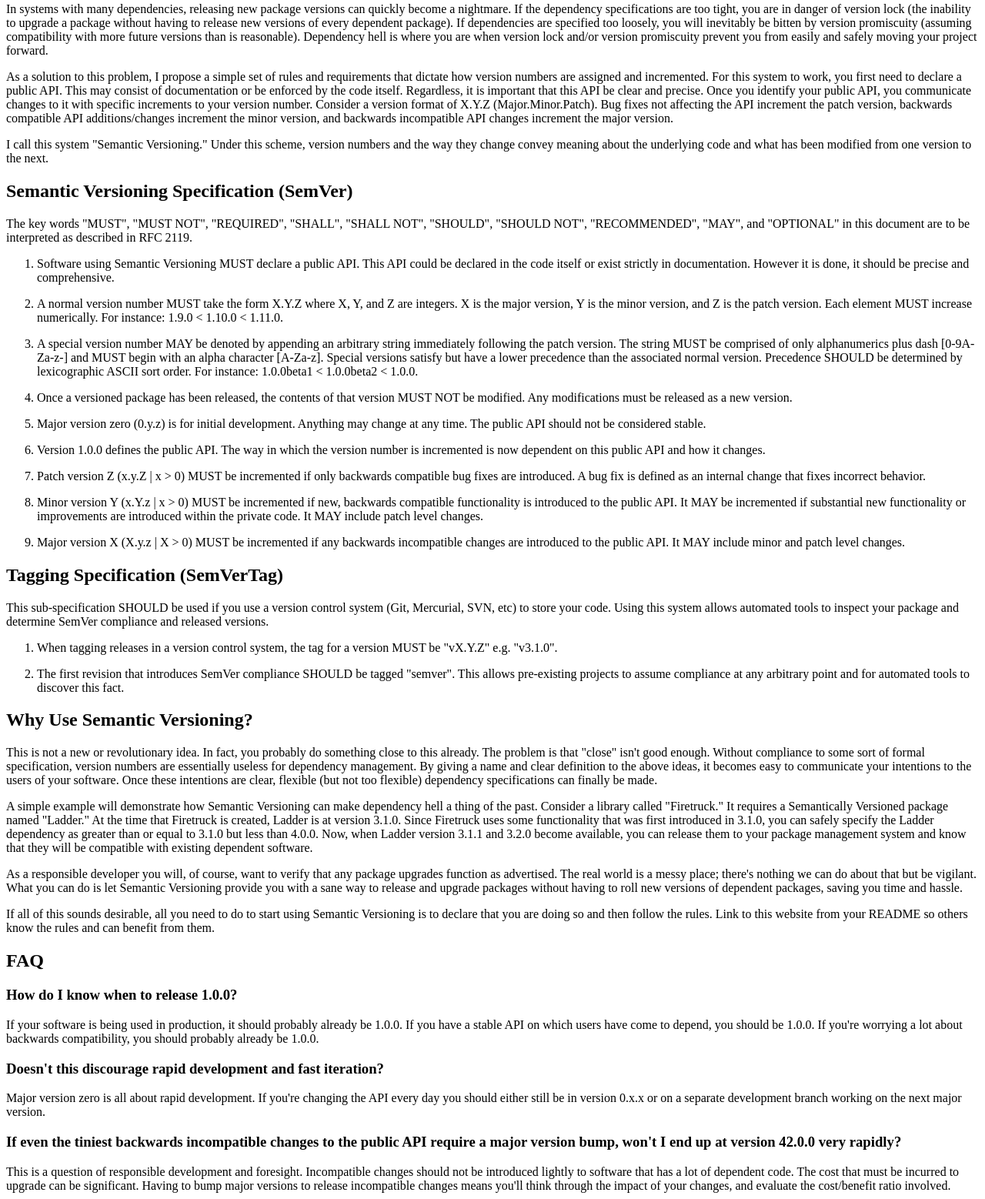
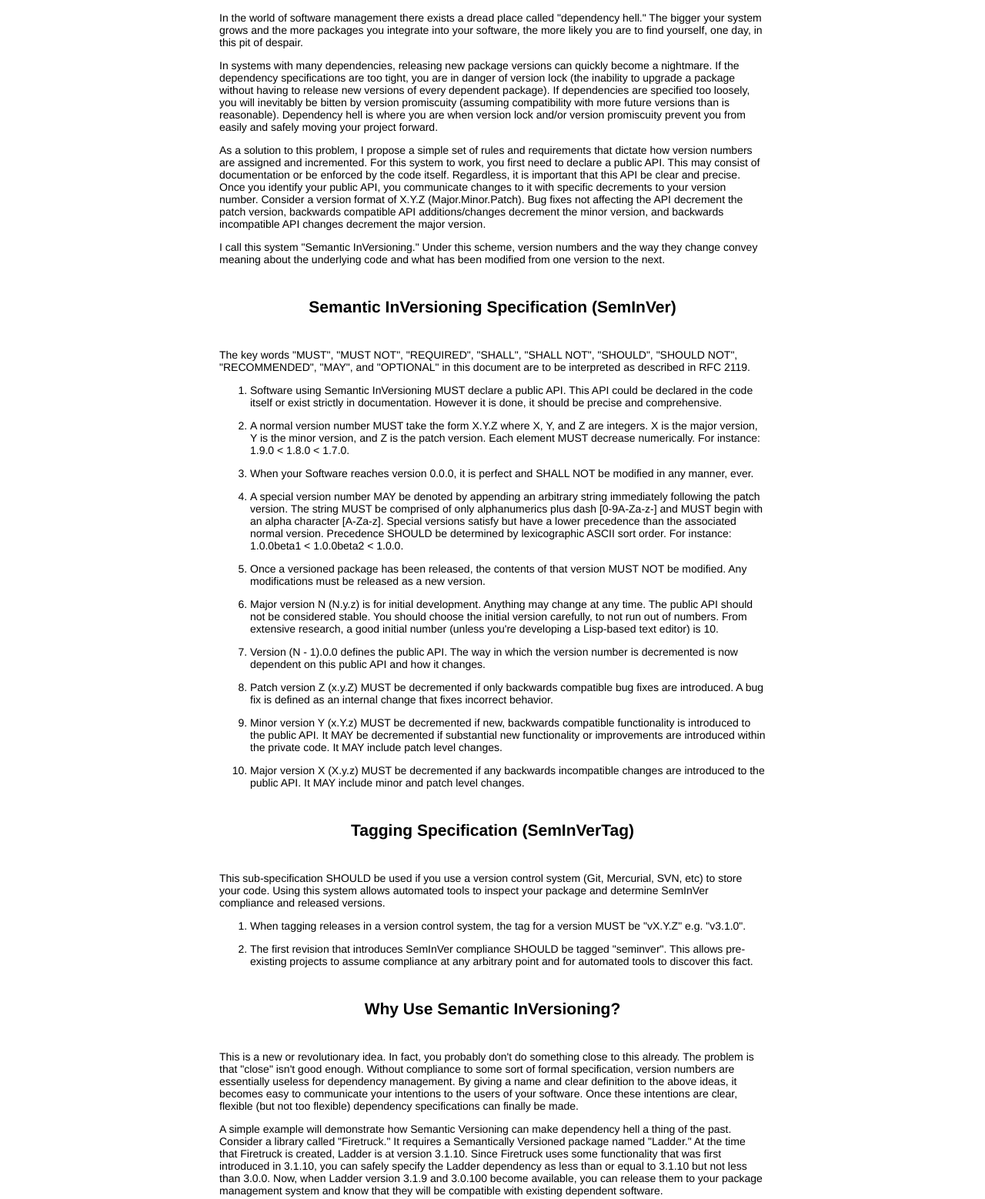
Before and after one commit to rue/seminver.org, a plain HTML site: page index.html in a window 1280 px wide. Shown: the part 129-1687 px from the top of the page at 77% size. Drawn offline with Linux system fonts and the light colour scheme.

Commit message:
Initial corrected version.

```diff
--- /dev/null
+++ b/assets/main.css
@@ -0,0 +1,10 @@
+body {
+  width:  710px;
+  margin: 0 auto;
+  font:   14px Helvetica;
+}
+
+h1, h2 {
+  text-align: center;
+  margin:     2em;
+}
--- a/index.html
+++ b/index.html
@@ -2,12 +2,19 @@
 <html>
   <head>
     <meta charset="utf-8">
-  <title>Semantic Versioning</title>
-  <meta name="author" content="Tom Preston-Werner">
-  <link rel="stylesheet" href="/css/main.css">
+
+    <title>Semantic InVersioning</title>
+
+    <link rel="author" href="Eero Saynatkari">
+    <link rel="related" href="http://semver.org">
+    <link rel="thanks-and-apologies-to" href="http://semver.org">
+
+    <link rel="stylesheet" href="assets/main.css">
   </head>
+
   <body>
-  <h1>Semantic Versioning</h1>
+
+    <h1>Semantic InVersioning</h1>
 
     <p>In the world of software management there exists a dread place called
     "dependency hell." The bigger your system grows and the more packages you
@@ -28,30 +35,33 @@ requirements that dictate how version numbers are assigned and incremented.
     For this system to work, you first need to declare a public API. This may
     consist of documentation or be enforced by the code itself. Regardless, it is
     important that this API be clear and precise. Once you identify your public
-API, you communicate changes to it with specific increments to your version
+    API, you communicate changes to it with specific decrements to your version
     number. Consider a version format of X.Y.Z (Major.Minor.Patch). Bug fixes not
-affecting the API increment the patch version, backwards compatible API
-additions/changes increment the minor version, and backwards incompatible API
-changes increment the major version.</p>
+    affecting the API decrement the patch version, backwards compatible API
+    additions/changes decrement the minor version, and backwards incompatible API
+    changes decrement the major version.</p>
 
-<p>I call this system "Semantic Versioning." Under this scheme, version numbers
+    <p>I call this system "Semantic InVersioning." Under this scheme, version numbers
     and the way they change convey meaning about the underlying code and what has
     been modified from one version to the next.</p>
 
-<h2>Semantic Versioning Specification (SemVer)</h2>
+
+    <h2>Semantic InVersioning Specification (SemInVer)</h2>
 
     <p>The key words "MUST", "MUST NOT", "REQUIRED", "SHALL", "SHALL NOT", "SHOULD",
     "SHOULD NOT", "RECOMMENDED", "MAY", and "OPTIONAL" in this document are to be
     interpreted as described in RFC 2119.</p>
 
     <ol>
-<li><p>Software using Semantic Versioning MUST declare a public API. This API
+    <li><p>Software using Semantic InVersioning MUST declare a public API. This API
     could be declared in the code itself or exist strictly in documentation.
     However it is done, it should be precise and comprehensive.</p></li>
     <li><p>A normal version number MUST take the form X.Y.Z where X, Y, and Z are
     integers. X is the major version, Y is the minor version, and Z is the patch
-version. Each element MUST increase numerically. For instance: 1.9.0 &lt; 1.10.0
-&lt; 1.11.0.</p></li>
+    version. Each element MUST decrease numerically. For instance: 1.9.0 &lt; 1.8.0
+    &lt; 1.7.0.</p></li>
+    <li><p>When your Software reaches version 0.0.0, it is perfect and SHALL NOT
+    be modified in any manner, ever.</p></li>
     <li><p>A special version number MAY be denoted by appending an arbitrary string
     immediately following the patch version. The string MUST be comprised of only
     alphanumerics plus dash [0-9A-Za-z-] and MUST begin with an alpha character
@@ -60,42 +70,45 @@ associated normal version. Precedence SHOULD be determined by lexicographic
     ASCII sort order. For instance: 1.0.0beta1 &lt; 1.0.0beta2 &lt; 1.0.0.</p></li>
     <li><p>Once a versioned package has been released, the contents of that version
     MUST NOT be modified. Any modifications must be released as a new version.</p></li>
-<li><p>Major version zero (0.y.z) is for initial development. Anything may change
-at any time. The public API should not be considered stable.</p></li>
-<li><p>Version 1.0.0 defines the public API. The way in which the version number
-is incremented is now dependent on this public API and how it changes.</p></li>
-<li><p>Patch version Z (x.y.Z | x > 0) MUST be incremented if only backwards
+    <li><p>Major version N (N.y.z) is for initial development. Anything may change
+    at any time. The public API should not be considered stable. You should choose
+    the initial version carefully, to not run out of numbers. From extensive research,
+    a good initial number (unless you're developing a Lisp-based text editor) is 10.</p></li>
+    <li><p>Version (N - 1).0.0 defines the public API. The way in which the version number
+    is decremented is now dependent on this public API and how it changes.</p></li>
+
+    <li><p>Patch version Z (x.y.Z) MUST be decremented if only backwards
     compatible bug fixes are introduced. A bug fix is defined as an internal
     change that fixes incorrect behavior.</p></li>
-<li><p>Minor version Y (x.Y.z | x > 0) MUST be incremented if new, backwards
+    <li><p>Minor version Y (x.Y.z) MUST be decremented if new, backwards
     compatible functionality is introduced to the public API. It MAY be
-incremented if substantial new functionality or improvements are introduced
+    decremented if substantial new functionality or improvements are introduced
     within the private code. It MAY include patch level changes.</p></li>
-<li><p>Major version X (X.y.z | X > 0) MUST be incremented if any backwards
+    <li><p>Major version X (X.y.z) MUST be decremented if any backwards
     incompatible changes are introduced to the public API. It MAY include minor
     and patch level changes.</p></li>
     </ol>
 
 
-<h2>Tagging Specification (SemVerTag)</h2>
+    <h2>Tagging Specification (SemInVerTag)</h2>
 
     <p>This sub-specification SHOULD be used if you use a version control system
     (Git, Mercurial, SVN, etc) to store your code. Using this system allows
-automated tools to inspect your package and determine SemVer compliance and
+    automated tools to inspect your package and determine SemInVer compliance and
     released versions.</p>
 
     <ol>
     <li><p>When tagging releases in a version control system, the tag for a version
     MUST be "vX.Y.Z" e.g. "v3.1.0".</p></li>
-<li><p>The first revision that introduces SemVer compliance SHOULD be tagged
-"semver". This allows pre-existing projects to assume compliance at any
+    <li><p>The first revision that introduces SemInVer compliance SHOULD be tagged
+    "seminver". This allows pre-existing projects to assume compliance at any
     arbitrary point and for automated tools to discover this fact.</p></li>
     </ol>
 
 
-<h2>Why Use Semantic Versioning?</h2>
+    <h2>Why Use Semantic InVersioning?</h2>
 
-<p>This is not a new or revolutionary idea. In fact, you probably do something
+    <p>This is a new or revolutionary idea. In fact, you probably don't do something
     close to this already. The problem is that "close" isn't good enough. Without
     compliance to some sort of formal specification, version numbers are
     essentially useless for dependency management. By giving a name and clear
@@ -106,10 +119,10 @@ not too flexible) dependency specifications can finally be made.</p>
     <p>A simple example will demonstrate how Semantic Versioning can make dependency
     hell a thing of the past. Consider a library called "Firetruck." It requires a
     Semantically Versioned package named "Ladder." At the time that Firetruck is
-created, Ladder is at version 3.1.0. Since Firetruck uses some functionality
-that was first introduced in 3.1.0, you can safely specify the Ladder
-dependency as greater than or equal to 3.1.0 but less than 4.0.0. Now, when
-Ladder version 3.1.1 and 3.2.0 become available, you can release them to your
+    created, Ladder is at version 3.1.10. Since Firetruck uses some functionality
+    that was first introduced in 3.1.10, you can safely specify the Ladder
+    dependency as less than or equal to 3.1.10 but not less than 3.0.0. Now, when
+    Ladder version 3.1.9 and 3.0.100 become available, you can release them to your
     package management system and know that they will be compatible with existing
     dependent software.</p>
 
@@ -127,25 +140,20 @@ them.</p>
 
     <h2>FAQ</h2>
 
-<h3>How do I know when to release 1.0.0?</h3>
+    <h3>How do I know when to release (N - 1).0.0?</h3>
 
-<p>If your software is being used in production, it should probably already be
-1.0.0. If you have a stable API on which users have come to depend, you should
-be 1.0.0. If you're worrying a lot about backwards compatibility, you should
-probably already be 1.0.0.</p>
+    <p>If your software is being used in production, it should probably already be (N - 1).0.0. If you have a stable API on which users have come to depend, you should be (N - 1).0.0. If you're worrying a lot about backwards compatibility, you should probably already be (N - 1).0.0</p>
 
     <h3>Doesn't this discourage rapid development and fast iteration?</h3>
 
-<p>Major version zero is all about rapid development. If you're changing the API
-every day you should either still be in version 0.x.x or on a separate
-development branch working on the next major version.</p>
+    <p>Nope, sure doesn't.</p>
 
-<h3>If even the tiniest backwards incompatible changes to the public API require a major version bump, won't I end up at version 42.0.0 very rapidly?</h3>
+    <h3>If even the tiniest backwards incompatible changes to the public API require a major version bump, won't I end up at version 0.0.0 very rapidly?</h3>
 
     <p>This is a question of responsible development and foresight. Incompatible
     changes should not be introduced lightly to software that has a lot of
     dependent code. The cost that must be incurred to upgrade can be significant.
-Having to bump major versions to release incompatible changes means you'll
+    Having to knock major versions to release incompatible changes means you'll
     think through the impact of your changes, and evaluate the cost/benefit ratio
     involved.</p>
 
@@ -160,7 +168,7 @@ API can keep everyone and everything running smoothly.</p>
 
     <h3>What do I do if I accidentally release a backwards incompatible change as a minor version?</h3>
 
-<p>As soon as you realize that you've broken the Semantic Versioning spec, fix
+    <p>As soon as you realize that you've broken the Semantic InVersioning spec, fix
     the problem and release a new minor version that corrects the problem and
     restores backwards compatibility. Remember, it is unacceptable to modify
     versioned releases, even under this circumstance. If it's appropriate,
@@ -175,13 +183,16 @@ should have their own dependency specifications and the author will notice any
     conflicts. Determining whether the change is a patch level or minor level
     modification depends on whether you updated your dependencies in order to fix
     a bug or introduce new functionality. I would usually expect additional code
-for the latter instance, in which case it's obviously a minor level increment.</p>
+    for the latter instance, in which case it's obviously a minor level decrement.</p>
+
 
     <h2>About</h2>
 
-<p>The Semantic Versioning specification is authored by <a href="http://tom.preston-werner.com">Tom Preston-Werner</a>, inventor of Gravatars and cofounder of GitHub.</p>
+    <p>The Semantic InVersioning specification is authored by <a href="http://github.com/rue">me</a>, inventor of selfsame.</p>
+    <p>(<a href="http://semver.org">The Semantic Versioning specification</a> is authored by <a
+      href="http://tom.preston-werner.com">Tom Preston-Werner</a>)</p>
 
-<p>If you'd like to leave feedback, please <a href="https://github.com/mojombo/semver.org/issues">open an issue on GitHub</a>.</p>
+    <p>If you'd like to leave feedback, please think again.</p>
 
  </body>
 </html>
```
Lines whose indentation alone changed are shown as unchanged.
